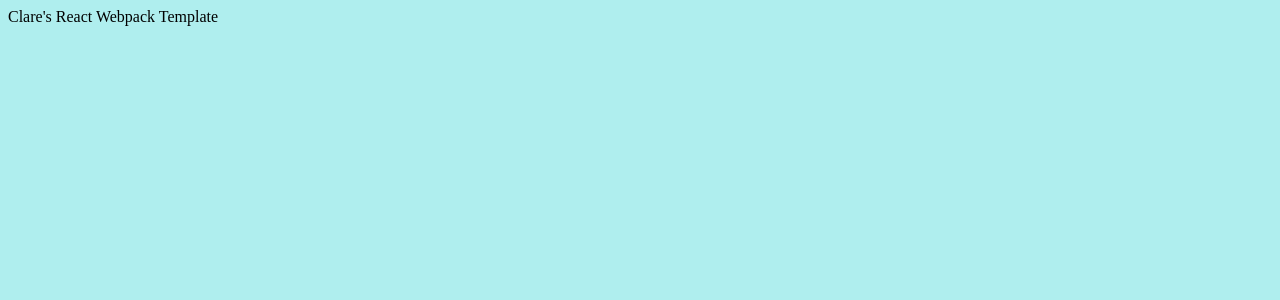
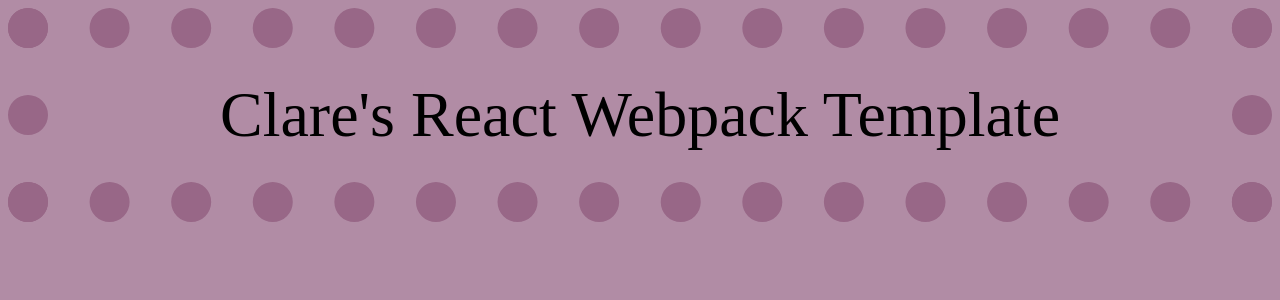
Before and after one commit to claremcdonald/clare-webpack, a React app: page / in a window 1280 px wide. Shown: the top 300 px of the page. Built offline with nearby package versions, Linux system fonts and the light colour scheme.

Commit message:
added very basic style for template text

```diff
--- a/src/App.jsx
+++ b/src/App.jsx
@@ -1,3 +1,3 @@
 export default function App() {
-  return <>Clare's React Webpack Template</>;
+  return <div class='intro-text'>Clare's React Webpack Template</div>;
 }
--- a/src/index.css
+++ b/src/index.css
@@ -1,3 +1,21 @@
 body {
-  background-color: paleturquoise;
+  --color-mauve-favicon: hsl(321, 19%, 50%);
+  --color-mauve-lightest: hsl(318, 19%, 90%);
+  --color-mauve-lighter: hsl(318, 20%, 75%);
+  --color-mauve-light: hsl(320, 19%, 68%);
+  --color-mauve-neutral: hsl(332, 15%, 77%);
+  --color-mauve: hsl(319, 19%, 62%);
+  --color-mauve-dark: hsl(319, 19%, 62%);
+  --color-mauve-darker: hsl(323, 20%, 59%);
+  --color-mauve-pink: hsl(330, 24%, 74%);
+
+  background-color: hsl(319, 19%, 62%);
 }
+
+.intro-text {
+  font-size: 4rem;
+  padding: 30px;
+  text-align: center;
+  color: black;
+  border: 40px dotted var(--color-mauve-favicon);
+}
```
